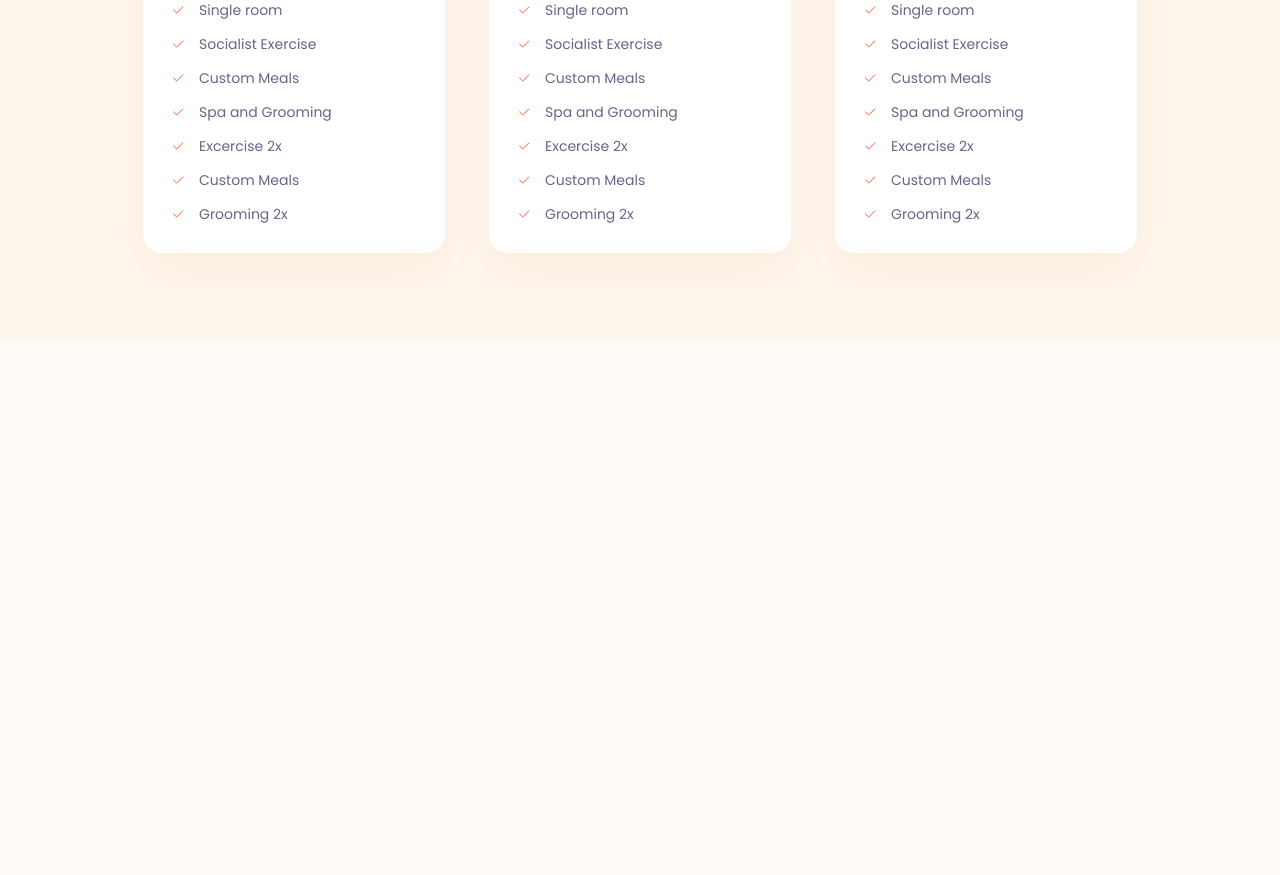
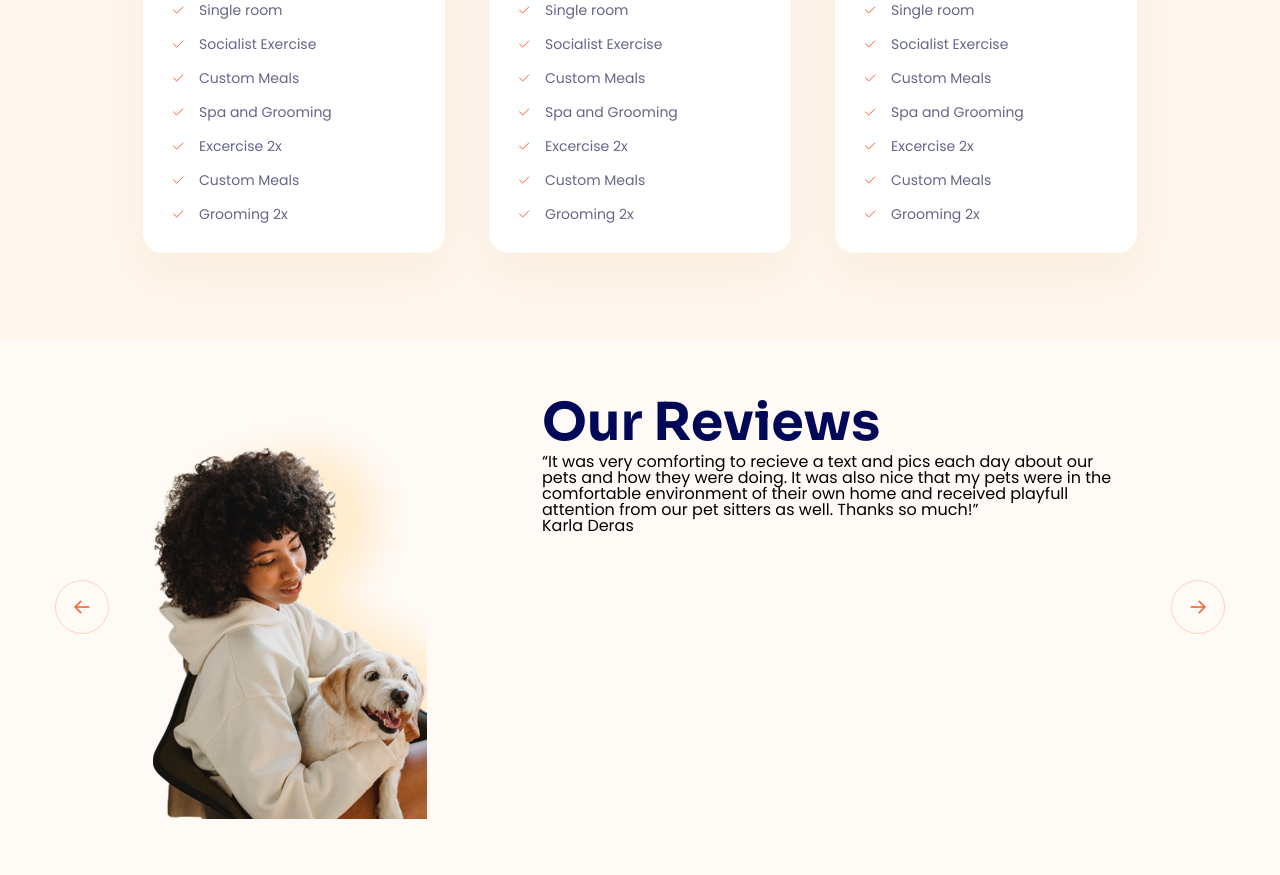
Before and after one commit to tuongdp/lucy-pet-care-landing-page, a plain HTML site: page index.html in a window 1280 px wide. Shown: the part 4846-5721 px from the top of the page. Before the commit the page ends 5185 px from the top, so only its background shows below. Drawn offline with Linux system fonts and the light colour scheme.

Commit message:
Done review #1

```diff
--- a/assets/css/styles.css
+++ b/assets/css/styles.css
@@ -955,3 +955,50 @@ a {
 .pricing-item__item::before {
     content: url(../icons/price-check.svg);
 }
+
+/* Review */
+.review {
+    padding: 53px 0;
+}
+
+.review__inner {
+    display: grid;
+    grid-template-columns: 1fr 974px 1fr;
+    column-gap: 44px;
+    align-items: center;
+}
+
+.review__control {
+    width: 54px;
+    height: 54px;
+    border-radius: 50%;
+    border: 1.5px solid #ffd1c4;
+    flex-shrink: 0;
+    display: flex;
+    align-items: center;
+    justify-content: center;
+    background-color: transparent;
+    color: #ff5b2e;
+}
+
+.review__control:hover {
+    background: #ff5b2e;
+    color: #fff;
+    cursor: pointer;
+    border-color: inherit;
+    box-shadow: 0 5px 27px 0 rgba(255, 91, 46, 0.3);
+}
+
+.review-item {
+    display: flex;
+    column-gap: 115px;
+}
+
+.review-item__media {
+    width: 274px;
+    flex-shrink: 0;
+}
+
+.review-item__img {
+    width: 100%;
+}
--- a/index.html
+++ b/index.html
@@ -666,6 +666,110 @@
                     </div>
                 </div>
             </section>
+
+            <!-- Review -->
+            <section class="review">
+                <div class="container">
+                    <div class="review__inner">
+                        <!-- Review previous -->
+                        <button class="review__control">
+                            <svg
+                                width="20"
+                                height="20"
+                                viewBox="0 0 20 20"
+                                fill="none"
+                                xmlns="http://www.w3.org/2000/svg"
+                            >
+                                <path
+                                    d="M16.875 10H3.125"
+                                    stroke-width="1.5"
+                                    stroke-linecap="round"
+                                    stroke-linejoin="round"
+                                    stroke="currentColor"
+                                />
+                                <path
+                                    d="M8.75 4.375L3.125 10L8.75 15.625"
+                                    stroke-width="1.5"
+                                    stroke-linecap="round"
+                                    stroke-linejoin="round"
+                                    stroke="currentColor"
+                                />
+                            </svg>
+                        </button>
+
+                        <!-- Review content -->
+                        <div class="review__content">
+                            <!-- Review list -->
+                            <div class="review__list">
+                                <!-- Review item 1 -->
+                                <article class="review-item">
+                                    <figure class="review-item__media">
+                                        <img
+                                            src="./assets/img/review-01.png"
+                                            alt=""
+                                            class="review-item__img"
+                                        />
+                                    </figure>
+                                    <section class="review-item__content">
+                                        <h2 class="section-heading">
+                                            Our Reviews
+                                        </h2>
+                                        <blockquote class="review-item__quote">
+                                            “It was very comforting to recieve a
+                                            text and pics each day about our
+                                            pets and how they were doing. It was
+                                            also nice that my pets were in the
+                                            comfortable environment of their own
+                                            home and received playfull attention
+                                            from our pet sitters as well. Thanks
+                                            so much!”
+                                        </blockquote>
+                                        <p class="review-item__author">
+                                            Karla Deras
+                                        </p>
+                                    </section>
+                                </article>
+                            </div>
+
+                            <!-- Review dots -->
+                            <div class="review__dots">
+                                <div
+                                    class="review__dot review__dot--active"
+                                ></div>
+                                <div class="review__dot"></div>
+                                <div class="review__dot"></div>
+                                <div class="review__dot"></div>
+                            </div>
+                        </div>
+
+                        <!-- Review next -->
+                        <button class="review__control">
+                            <svg
+                                width="20"
+                                height="20"
+                                viewBox="0 0 20 20"
+                                fill="none"
+                                xmlns="http://www.w3.org/2000/svg"
+                            >
+                                <path
+                                    d="M3.125 10H16.875"
+                                    stroke-width="1.5"
+                                    stroke-linecap="round"
+                                    stroke-linejoin="round"
+                                    stroke="currentColor"
+                                />
+                                <path
+                                    d="M11.25 4.375L16.875 10L11.25 15.625"
+                                    stroke-width="1.5"
+                                    stroke-linecap="round"
+                                    stroke-linejoin="round"
+                                    stroke="currentColor"
+                                />
+                            </svg>
+                        </button>
+                    </div>
+                </div>
+            </section>
         </main>
     </body>
 </html>
```
Also changed, not shown: assets/img/review-01.png (added).
